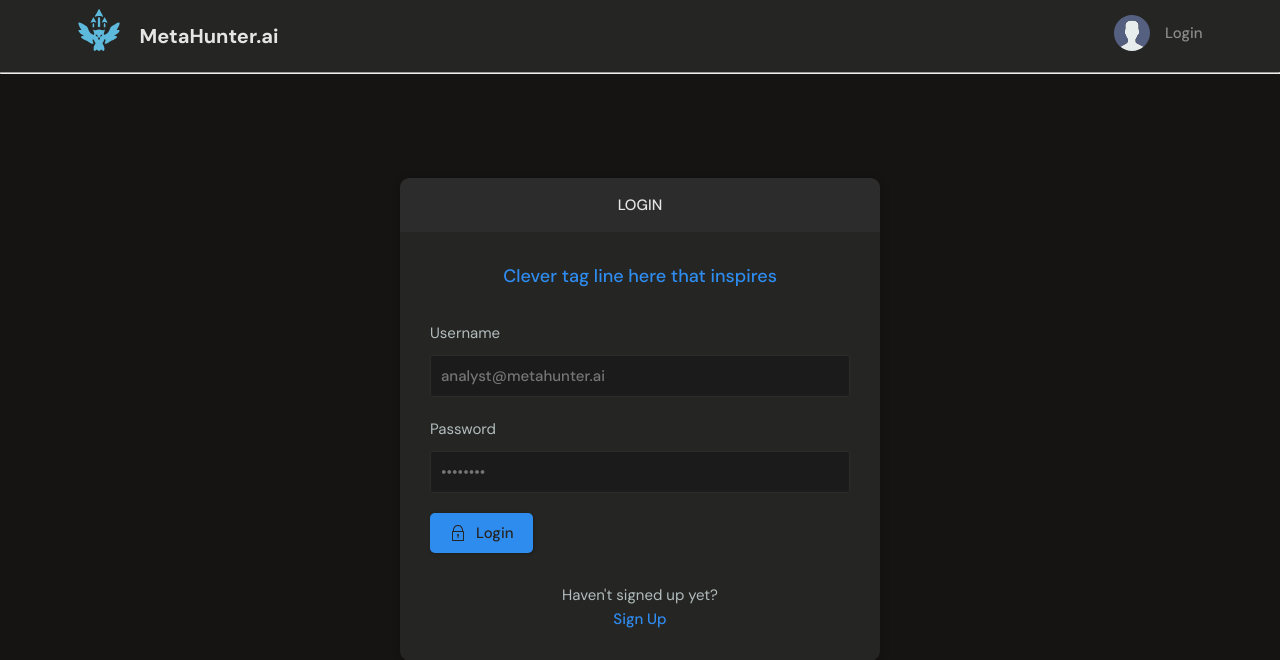
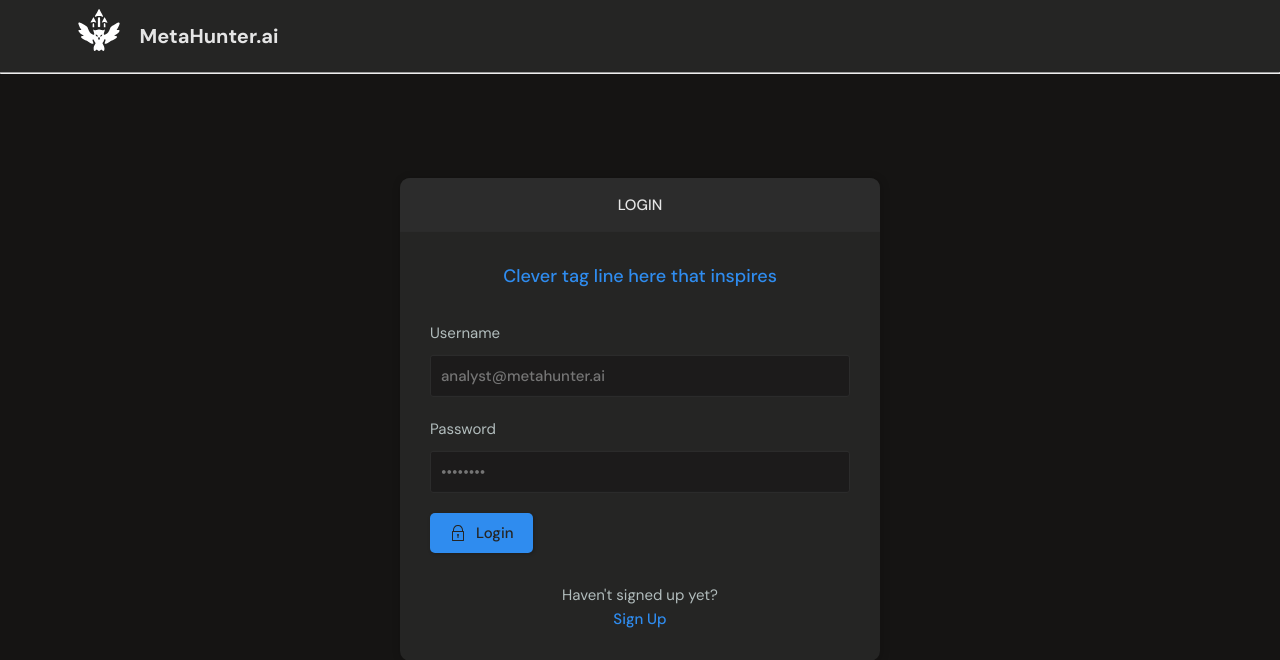
Before and after one commit to crowdere/CaseManager, a Django app: a page that uses casemanager/templates/navbar.html in a window 1280 px wide. Shown: the top 660 px of the page. Run offline with Django 4.2, Linux system fonts and the light colour scheme.

Commit message:
Bug fixes and theme clean up

```diff
--- a/casemanager/base/views.py
+++ b/casemanager/base/views.py
@@ -96,18 +96,26 @@ def home(request):
                     'Finish': (x.updated),
                     'Analyst':str(x.host)}
         projects_data.append(project)
+    try:
+        df = pd.DataFrame(projects_data)
+        fig = px.timeline(df, x_start="Start", x_end="Finish", y="Case", color="Analyst", height=375)
+        fig.update_layout({
+            'paper_bgcolor':'rgba(0,0,0,0)',
+            'plot_bgcolor':'rgba(0,0,0,0)'
+        })
+        fig.update_layout(legend_font_color='white')
+        fig.update_layout(font_color='white')
 
-    df = pd.DataFrame(projects_data)
-    fig = px.timeline(df, x_start="Start", x_end="Finish", y="Case", color="Analyst", height=375)
-    fig.update_layout({
-        'paper_bgcolor':'rgba(0,0,0,0)',
-        'plot_bgcolor':'rgba(0,0,0,0)'
-    })
-    fig.update_layout(legend_font_color='white')
-    fig.update_layout(font_color='white')
-
-    #fig.update_yaxes(autorange="reversed")
-    gantt_plot = plot(fig, output_type="div")
+        #fig.update_yaxes(autorange="reversed")
+        gantt_plot = plot(fig, output_type="div")
+    except:
+        gantt_plot = """
+        <div style="min-height:275px;">
+        <center>
+        No Investigations to visualize...
+        </center>
+        </div>
+        """
     ## END OF CHART TEST
 
     context = {'investigations':investigations,
--- a/casemanager/templates/navbar.html
+++ b/casemanager/templates/navbar.html
@@ -39,10 +39,10 @@
             </div>
           {% else %}
           <!-- Not Logged In -->
-            <a href="{% url 'login' %}">
+            <!-- <a href="{% url 'login' %}">
                 <img src="{% static 'images/avatar.svg' %}"/>
                 <p>Login</p>
-            </a>
+            </a> -->
           {% endif %}
           <div class="dropdown-menu">
             <a href="{% url 'update-user' %}" class="dropdown-link"
```
Also changed, not shown: casemanager/static/images/logo.svg.
